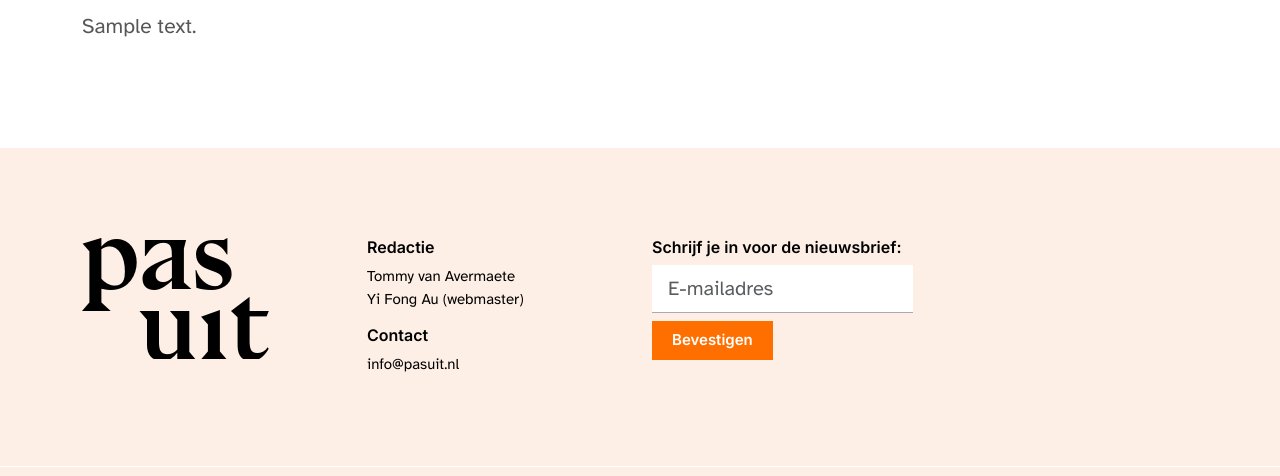
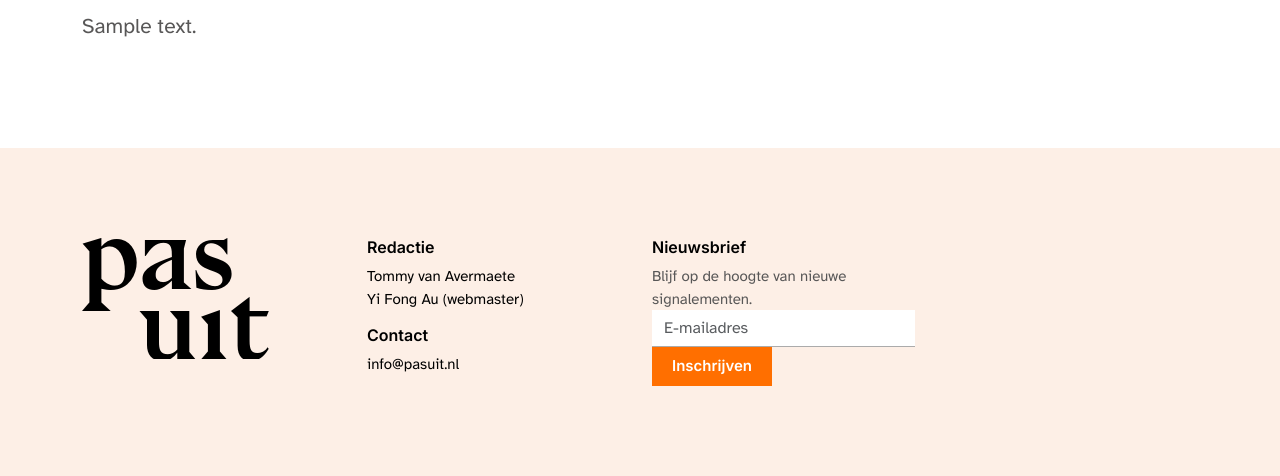
Before and after one commit to yifongau/wp-pasuit, a WordPress theme: template themes/pasuit/page.php in a window 1280 px wide. Shown: the part 333-809 px from the top of the page. Run offline with PHP 8.4 and a stand-in for WordPress, Linux system fonts and the light colour scheme; the site name, menu and one post (Sample post) are stand-ins, and other content is empty; some libraries are stand-ins or nearby versions.

Commit message:
tweaked newsletter form

```diff
--- a/themes/pasuit/footer.php
+++ b/themes/pasuit/footer.php
@@ -39,11 +39,14 @@
 
 <div id="mc_embed_signup_scroll">
 
-        <h6>Schrijf je in voor de nieuwsbrief:</h6>
+        <h6>Nieuwsbrief</h6>
 
-<div class="mc-field-group">
-	<input type="email" value="" name="EMAIL" class="required email form-control form-control-lg" id="mce-EMAIL" placeholder="E-mailadres" required>
-	<span id="mce-EMAIL-HELPERTEXT" class="helper_text"></span>
+<div class="mc-field-group form-group">
+<body>Blijf op de hoogte van nieuwe signalementen.</body>
+  <div class="input-group">
+	<input type="email" value="" name="EMAIL" class="required email form-control form-control" id="mce-EMAIL" placeholder="E-mailadres" required>
+  <span id="mce-EMAIL-HELPERTEXT" class="helper_text"></span><i class="fa fa-envelop"></i>
+  </div>
 </div>
 
 	<div id="mce-responses" class="clear foot">
@@ -55,7 +58,7 @@
 
        <div class="optionalParent">
             <div class="clear foot">
-                <input type="submit" value="Bevestigen" name="subscribe" id="mc-embedded-subscribe" class="btn btn-primary mt-2">
+                <input type="submit" value="Inschrijven" name="subscribe" id="mc-embedded-subscribe" class="btn btn-primary">
             </div>
         </div>
 
```
